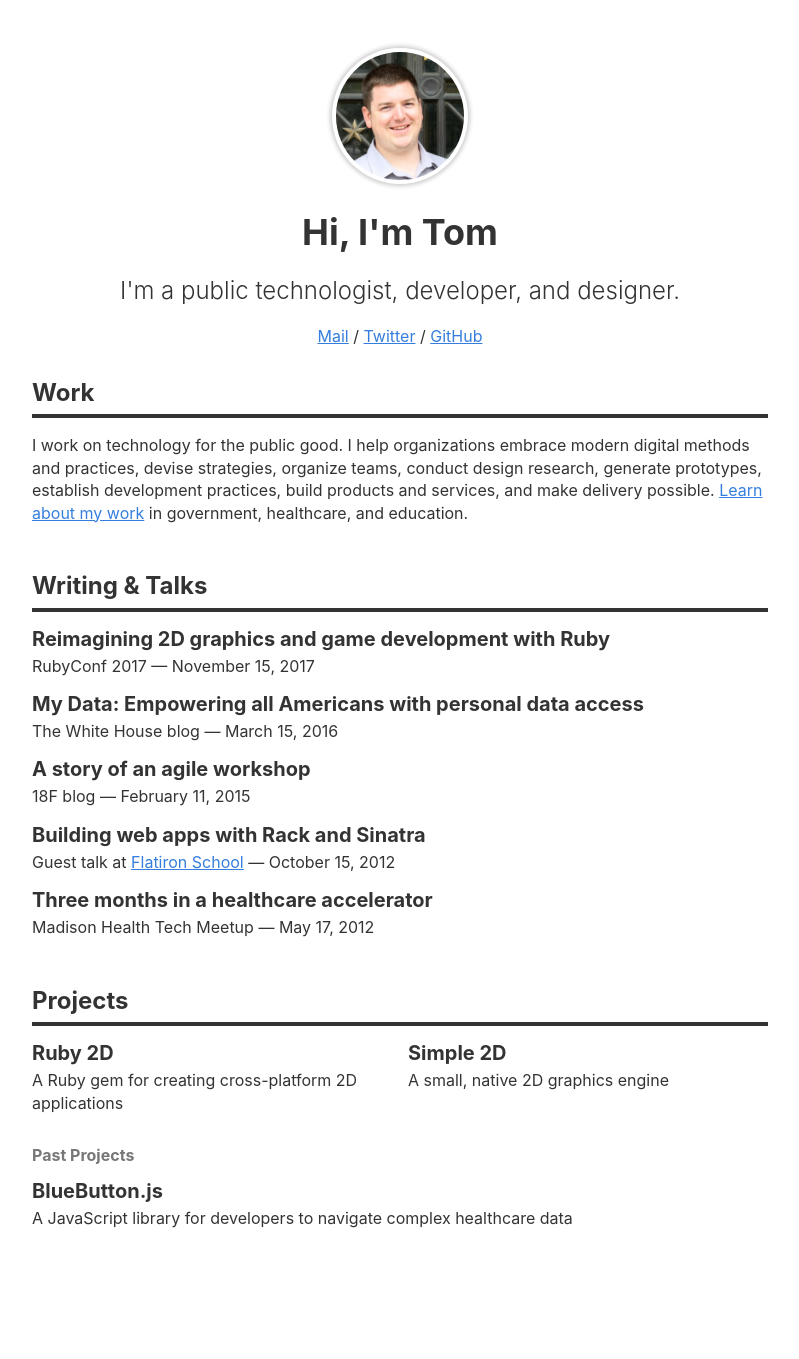
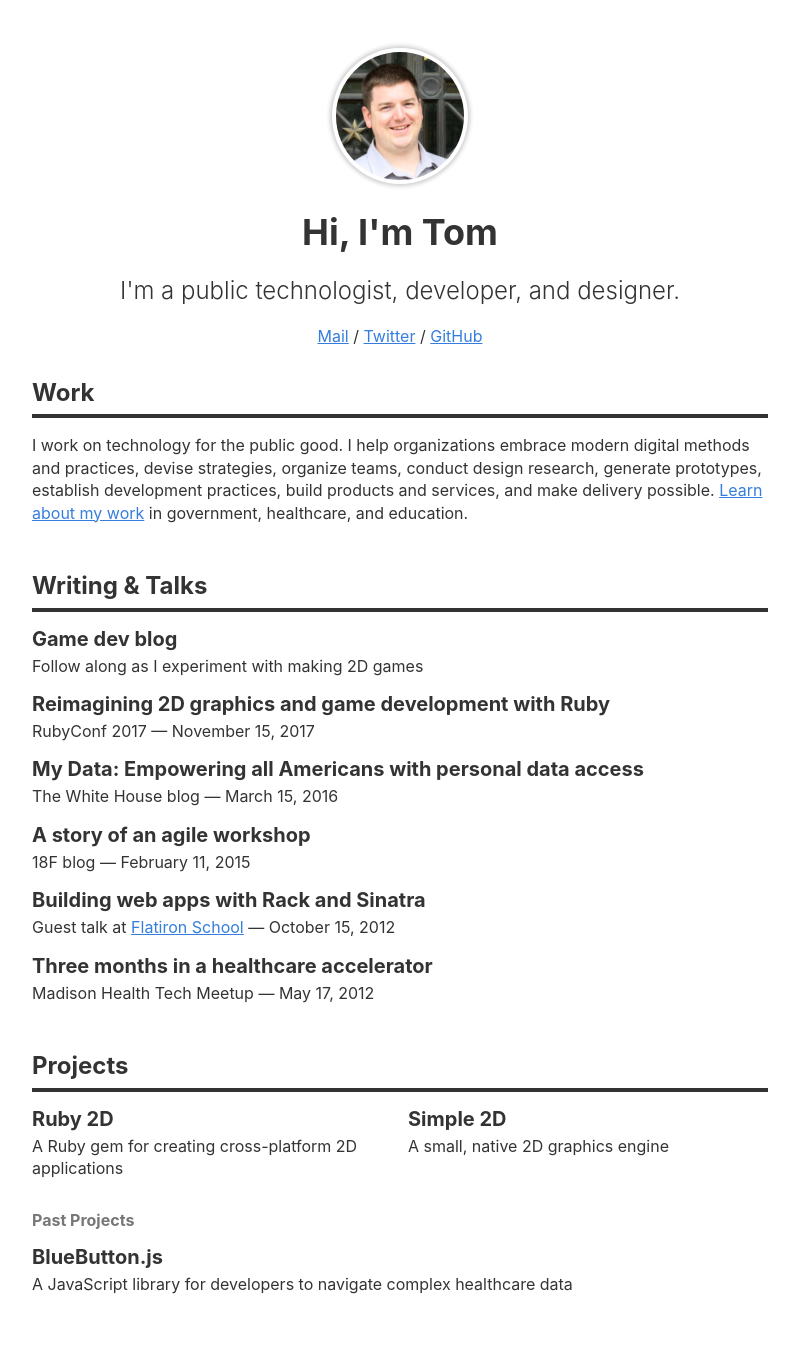
Before and after one commit to blacktm/blacktm.github.io, a Jekyll site: the page built from _pages/index.html, in a window 1280 px wide. Shown: the whole page, without its empty margins (240-1039 px from the left). Built offline with Jekyll 4.4.1, drawn with Linux system fonts in a browser that asks for light colours; our own code applies the rules of GitHub Pages for plain Markdown files; before the commit the page ends 1294 px from its top, so only the background shows below that.

Commit message:
Add game dev blog

```diff
--- a/_layouts/main.html
+++ b/_layouts/main.html
@@ -5,12 +5,11 @@
     <meta charset="utf-8">
     <meta name="viewport" content="width=device-width, initial-scale=1">
     <title>Tom Black{% unless page.title == 'home' %} — {{ page.title }}{% endunless %}</title>
-    <link href="https://fonts.googleapis.com/css?family=Source+Code+Pro" rel="stylesheet">
     <link rel="stylesheet" href="/assets/css/main.css">
     <link rel="apple-touch-icon-precomposed" href="/assets/img/favicon-152.png">
   </head>
 
-  <body class="{{ page.style }} pa3 center sans-serif mb4">
+  <body class="{{ page.style }} mw7 pa3 center sans-serif mb4">
     {{ content }}
   </body>
 
--- a/_pages/index.html
+++ b/_pages/index.html
@@ -17,8 +17,8 @@ permalink: /
 <h2 class="mt3r section-header">Writing &amp; Talks</h2>
 
 <div class="items">
-  <!-- <h3><a class="black-80 hover-dark-red" href="/blog/game-dev">Game dev blog</a></h3>
-  <p>Follow along as I make some sweet 2D games</p> -->
+  <h3><a class="black-80 hover-dark-red" href="/blog/game-dev">Game dev blog</a></h3>
+  <p>Follow along as I experiment with making 2D games</p>
 
   <h3><a class="black-80 hover-red" href="/rubyconf">Reimagining 2D graphics and game development with Ruby</a></h3>
   <p>RubyConf 2017 — November 15, 2017</p>
--- a/assets/css/main.scss
+++ b/assets/css/main.scss
@@ -25,10 +25,6 @@ hr {
 
 .mt3r {
   margin-top: 3rem;
-}
-
-.article {
-  @extend .mw7;
 }
 
 .home {
@@ -88,7 +84,7 @@ article {
 code {
   @extend .pb0, .ba, .bw1, .b--black-10, .br2;
   padding: 0 4px;
-  font-family: 'Source Code Pro', monospace;
+  font-family: "SFMono-Regular", Consolas, "Liberation Mono", Menlo, Courier, monospace;
   word-wrap: break-word;
   background: rgb(250, 250, 250);
 }
```
Also changed, not shown: _pages/work.md (+1 -1 lines), _posts/2017-04-26-intro.md (deleted, +0 -7 lines), _posts/2018-02-24-starting-my-game-dev-journey.md (added, +16 -0 lines), _layouts/post.html (line endings or trailing spaces).
